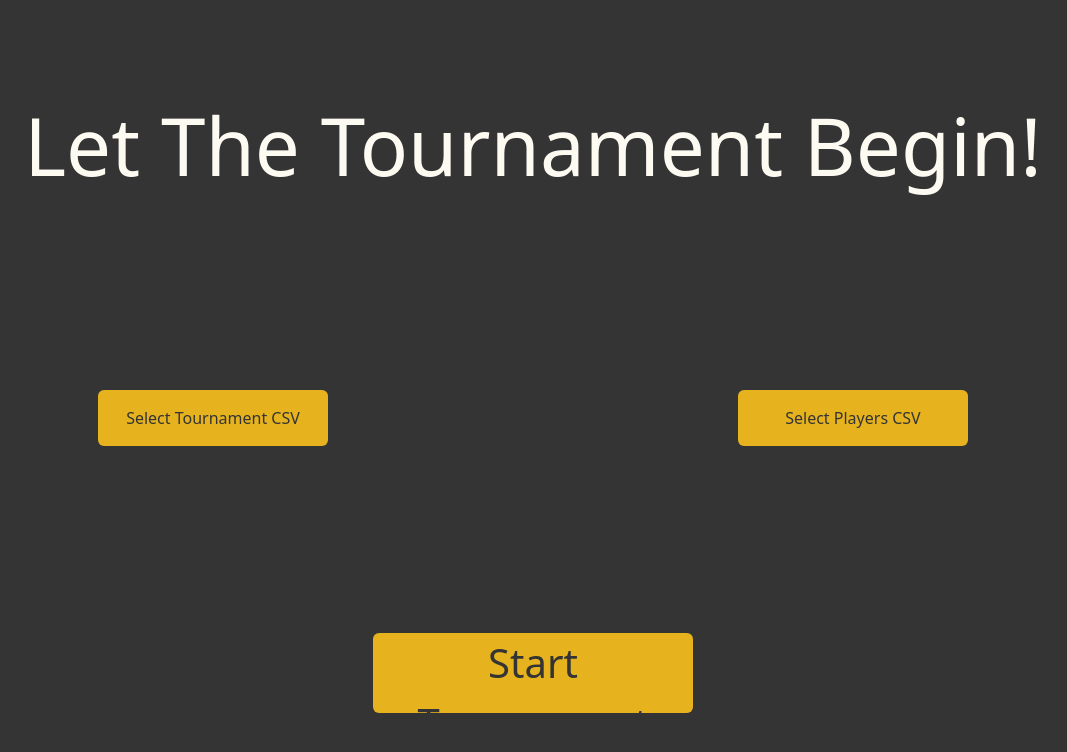
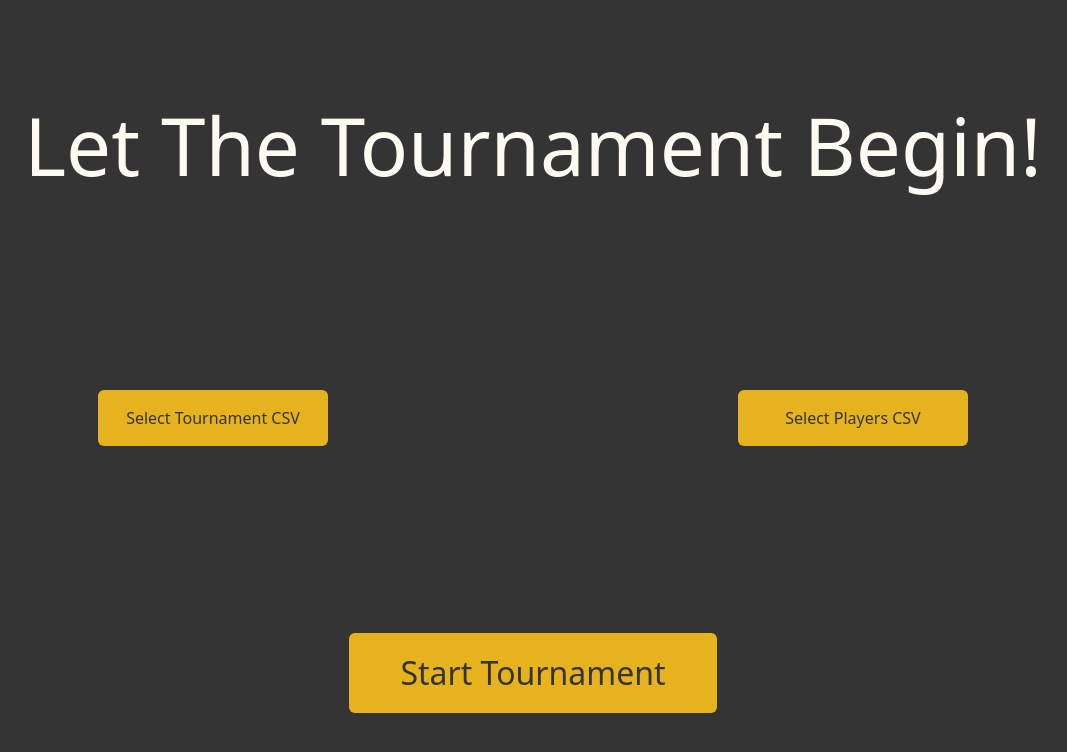
Before and after one commit to JLK700/react-tournament-app, a React (Vite) app: page / in a window 1280 px wide. Shown: the top 752 px of the page, without its empty margins (107-1174 px from the left). Built offline with nearby package versions, Linux system fonts and the light colour scheme.

Commit message:
Buttons text alignment fixed

```diff
--- a/src/styles/match-site-component-style.module.css
+++ b/src/styles/match-site-component-style.module.css
@@ -116,9 +116,16 @@
 
 .singlePlayer {
     display: flex;
+    align-items: center;
     justify-content: space-between;
     width: 15vw;
     margin: 20px;
+}
+
+.singlePlayer p {
+    flex: 1;
+    margin: 0;
+    text-align: center;
 }
 
 progress {
--- a/src/styles/opener-style.module.css
+++ b/src/styles/opener-style.module.css
@@ -65,9 +65,9 @@
 .startTournamentButton {
     background-color: #e6b31e;
     color: #343434;
-    width: 25vw;
-    height: 10vh;
-    font-size: 5vh;
+    padding: 2vh 4vw;
+    font-size: 4vh;
+    white-space: nowrap;
 }
 
 .startTournamentButton:hover,
--- a/src/styles/tournament-tree-style.module.css
+++ b/src/styles/tournament-tree-style.module.css
@@ -18,12 +18,12 @@
 
 .button {
     grid-column: 3/4;
+    justify-self: center;
     background-color: #e6b31e;
     color: #343434;
-    width: 8vw;
-    height: 4vh;
+    padding: 1.5vh 1.5vw;
     font-size: 2vh;
-    margin-left: 4vw;
+    white-space: nowrap;
 }
 
 .button:hover {
```
